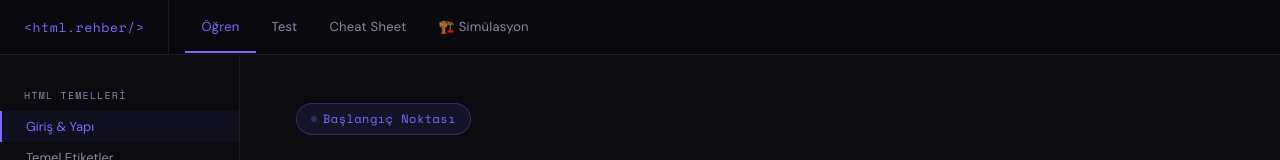
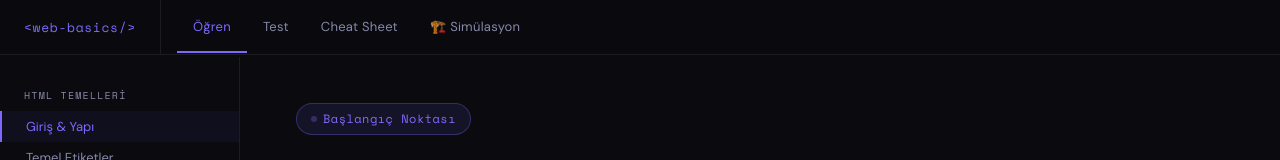
Before and after one commit to elifsedaa/web-basics, a plain HTML site: page index.html in a window 1280 px wide. Shown: the top 160 px of the page. Drawn offline with nearby package versions, Linux system fonts and the light colour scheme.

Commit message:
Update index.html

```diff
--- a/index.html
+++ b/index.html
@@ -659,7 +659,7 @@
 <body>
 
 <nav>
-  <div class="nav-logo">&lt;html.rehber/&gt;</div>
+  <div class="nav-logo">&lt;web-basics/&gt;</div>
   <div class="nav-tabs">
     <button class="nav-tab active" onclick="showTab('learn')">Öğren</button>
     <button class="nav-tab" onclick="showTab('quiz')">Test</button>
```
